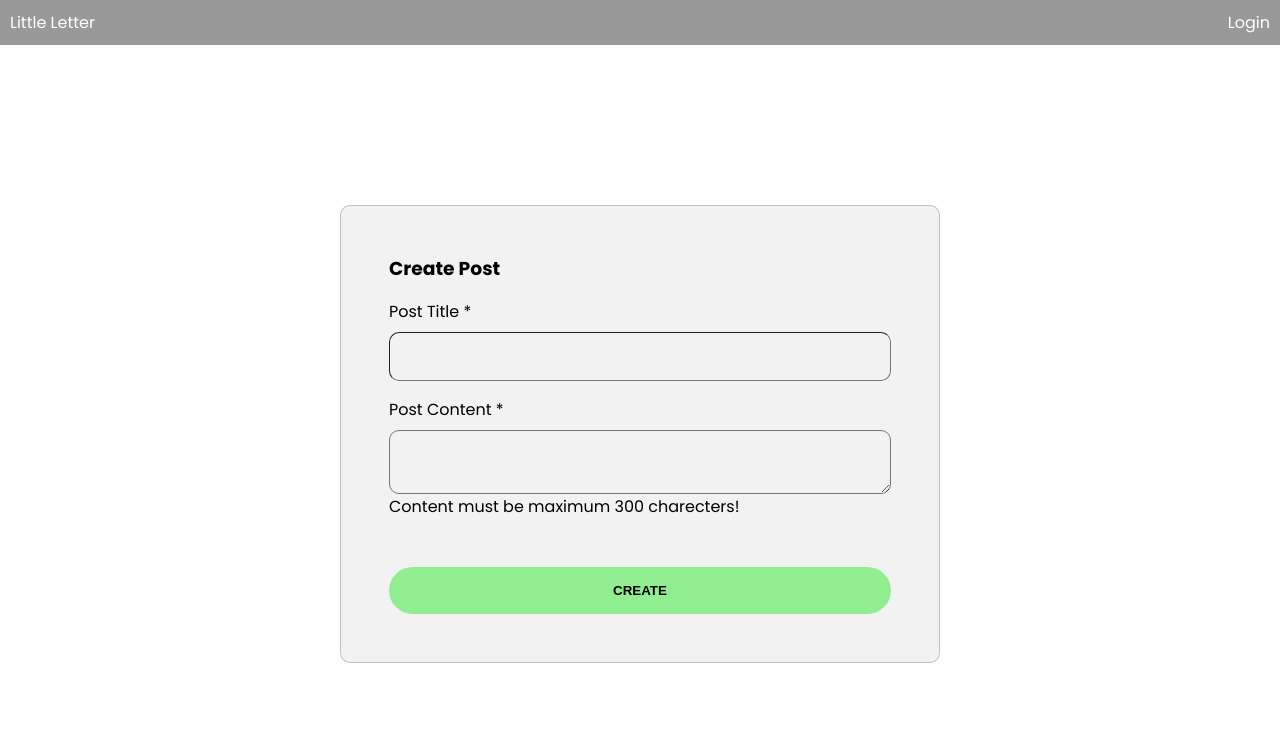
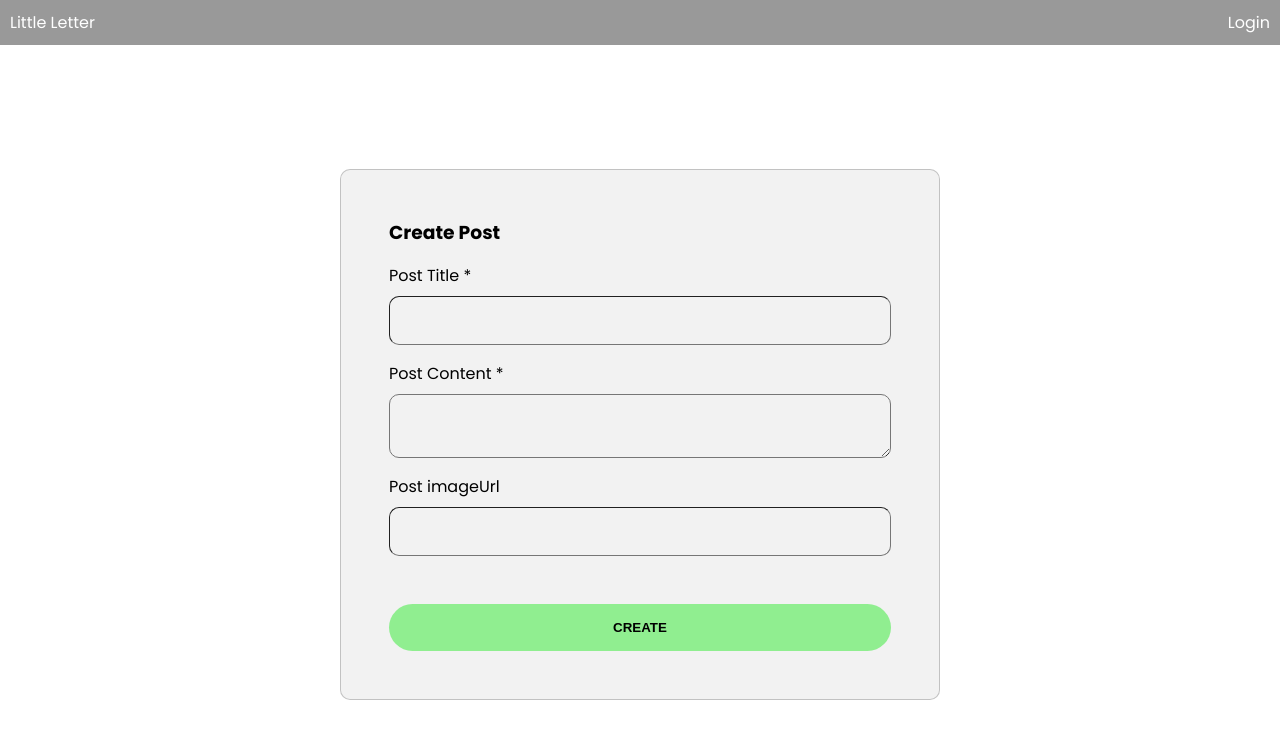
Before and after one commit to ivaylotsachev/su-react-project, a React (Create React App) app: page /create in a window 1280 px wide. Shown: the top 738 px of the page. Built offline with nearby package versions, Linux system fonts and the light colour scheme; no server answers.

Commit message:
add image to create post

```diff
--- a/src/pages/create-post/CreatePost.js
+++ b/src/pages/create-post/CreatePost.js
@@ -1,4 +1,5 @@
 import { useState } from "react";
+import { Navigate, useNavigate } from "react-router-dom";
 import { useSelector } from "react-redux";
 import { addDoc, collection } from "firebase/firestore";
 import { database } from "../../firebase";
@@ -6,9 +7,16 @@ import { motion } from "framer-motion";
 
 const CreatePost = () => {
     // constants
-    const [post, setPost] = useState({ content: "", title: "", userId: null });
-    const state = useSelector((state) => state);
+    const [post, setPost] = useState({
+        content: "",
+        title: "",
+        userId: null,
+        imageUrl: "",
+    });
+    const currentUser = useSelector((state) => state.user.currentUser);
     const { title, content } = post;
+    const navigate = useNavigate();
+
     // methods
     const handleChange = (e) => {
         setPost({ ...post, [e.target.name]: e.target.value });
@@ -21,9 +29,11 @@ const CreatePost = () => {
         const postsCollectionRef = collection(database, "posts");
         await addDoc(postsCollectionRef, {
             ...post,
-            userId: state.user.currentUser.uid,
+            userId: currentUser.uid,
+            createdBy: currentUser.displayName,
+            likes: 0,
         }).then((data) => {
-            console.log("==============", data);
+            navigate("/");
         });
     };
 
@@ -49,7 +59,7 @@ const CreatePost = () => {
                         onChange={handleChange}
                     />
                 </div>
-                <div className='input-container flex flex-column mb-5'>
+                <div className='input-container flex flex-column mb-3'>
                     <label htmlFor='content' className='mb-2'>
                         Post Content *
                     </label>
@@ -61,7 +71,18 @@ const CreatePost = () => {
                         value={content}
                         onChange={handleChange}
                     />
-                    <p>Content must be maximum 300 charecters!</p>
+                </div>
+                <div className='input-container flex flex-column mb-5'>
+                    <label htmlFor='postImage' className='mb-2'>
+                        Post imageUrl
+                    </label>
+                    <input
+                        type='text'
+                        name='imageUrl'
+                        id='postImage'
+                        required
+                        onChange={handleChange}
+                    />
                 </div>
                 <button type='submit'>Create</button>
             </form>
--- a/src/pages/home-page/HomePage.js
+++ b/src/pages/home-page/HomePage.js
@@ -47,6 +47,7 @@ function HomePage() {
                     <div key={post.id} className='my-4'>
                         <h1>Title: {post.title}</h1>
                         <p>{post.content}</p>
+                        <img src={post.imageUrl} alt='' />
                         <hr />
                     </div>
                 ))}
```
